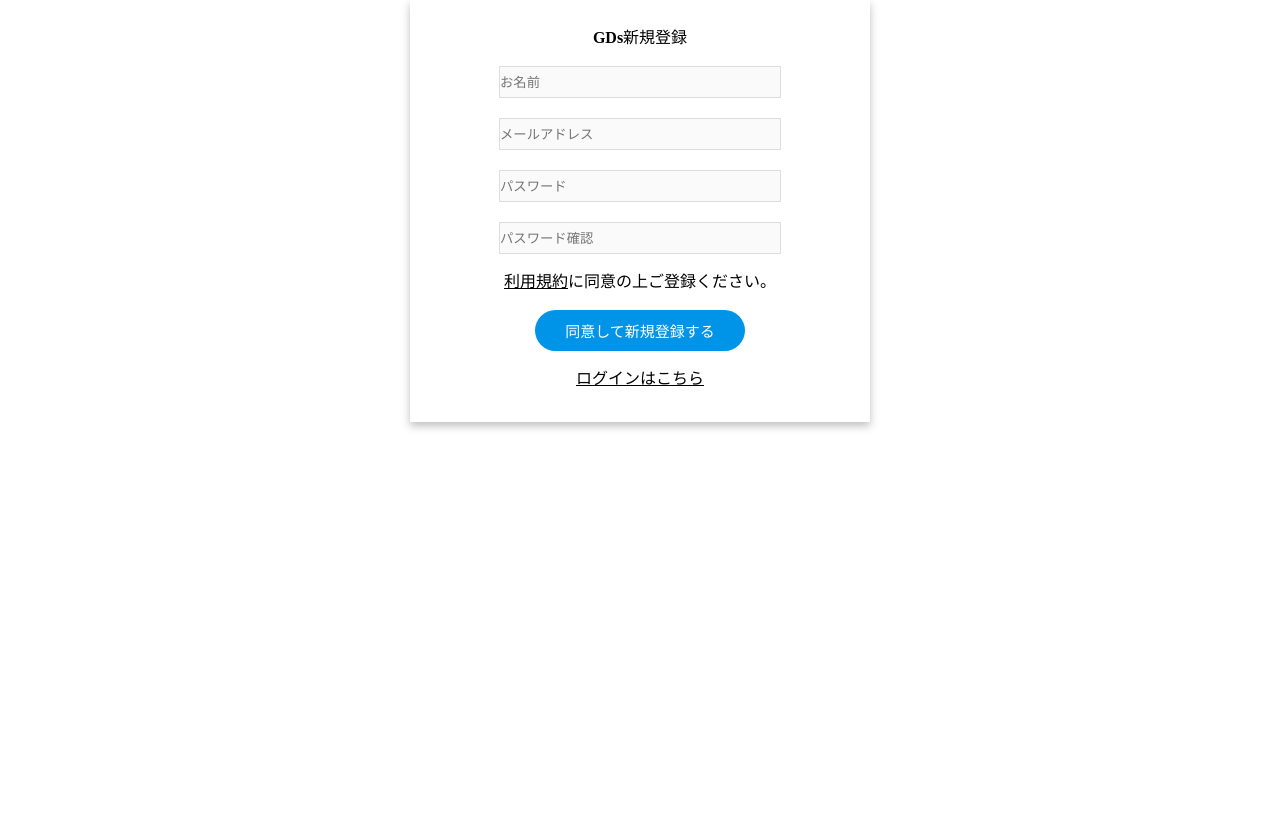
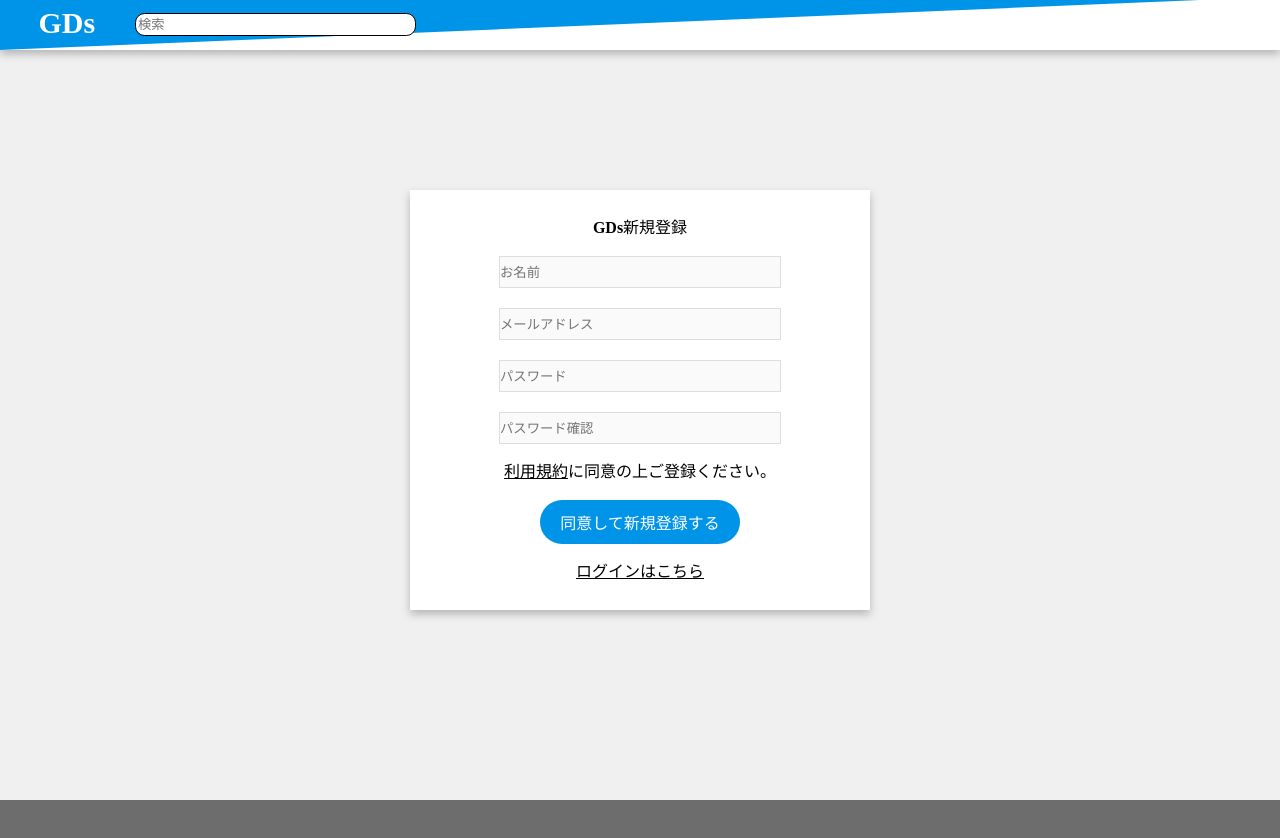
Before and after one commit to minamihiroto/GDs, a React (Create React App) app in the folder front/: page /register in a window 1280 px wide. Shown: the top 838 px of the page. Before the commit the page ends 800 px from the top, so only its background shows below. Built offline with nearby package versions, Linux system fonts and the light colour scheme.

Commit message:
✨Add RegisterPage

```diff
--- a/front/src/pages/Register.tsx
+++ b/front/src/pages/Register.tsx
@@ -1,74 +1,35 @@
 import React, { FunctionComponent } from "react";
 import styled from "styled-components";
+import { Header, Footer } from "../components/layout";
+import { Link } from "react-router-dom";
+import { TheButton, TheInput } from "../components/parts";
 
-const RegisterStyle = styled.div`
+const Main = styled.main`
+  display: flex;
+  width: 100%;
+  align-items: center;
+  justify-content: center;
+  height: 800px;
+  background: #f0f0f0;
+`;
+
+const RegisterContainer = styled.div`
+  display: flex;
+  flex-direction: column;
+  justify-content: center;
+  align-items: center;
+  background: #ffffff;
   width: 400px;
-  background: white;
-  margin: 0 auto;
   padding: 30px;
   text-align: center;
   filter: drop-shadow(0px 4px 4px rgba(0, 0, 0, 0.25));
 
-  & div {
-    margin-bottom: 20px;
-
-    & h1,
-    p,
-    a {
-      display: inline;
-    }
+  & .rTitle h1,p {
+    display: inline;
   }
 
-  & input {
-    width: 280px;
-    height: 30px;
-    vertical-align: middle;
-    padding: 0;
-    margin-bottom: 20px;
-    background: #fafafa;
-    border-color: #dddddd;
-    border-width: 1px;
-    border-style: solid;
-
-    &:focus {
-      outline: 0;
-    }
-  }
-
-  & button {
-    display: block;
-    padding: 10px 30px;
-    color: white;
-    margin: auto;
-    border: none;
-    cursor: pointer;
-    font-size: 15px;
-
-    &:focus {
-      outline: 0;
-    }
-
-    &:hover {
-      opacity: 0.75;
-    }
-  }
-
-  & .Register_btn {
-    background: #0094e8;
-    border-radius: 46px;
-    margin-bottom: 20px;
-  }
-
-  & hr {
-    margin: 20px auto;
-    width: 300px;
-  }
-
-  & a {
-    display: block;
+  & a{
     color: black;
-    margin-bottom: 5px;
-
     &:hover {
       opacity: 0.75;
     }
@@ -77,21 +38,27 @@ const RegisterStyle = styled.div`
 
 const Register: FunctionComponent = () => {
   return (
-    <RegisterStyle>
-      <div>
-        <h1>GDs</h1>
-        <p>新規登録</p>
-      </div>
-      <input type="text" placeholder="お名前" />
-      <input type="text" placeholder="メールアドレス" />
-      <input type="text" placeholder="パスワード" />
-      <input type="text" placeholder="パスワード確認" />
-      <div>
-        <a href="/">利用規約</a>に同意の上ご登録ください。
-      </div>
-      <button className="Register_btn">同意して新規登録する</button>
-      <a href="/">ログインはこちら</a>
-    </RegisterStyle>
+    <>
+      <Header />
+      <Main>
+        <RegisterContainer>
+          <div className="rTitle mb-20">
+            <h1>GDs</h1>
+            <p>新規登録</p>
+          </div>
+          <TheInput type="text" className="mb-20" placeholder="お名前" />
+          <TheInput type="text" className="mb-20" placeholder="メールアドレス" />
+          <TheInput type="text" className="mb-20" placeholder="パスワード" />
+          <TheInput type="text" className="mb-20" placeholder="パスワード確認" />
+          <div className="mb-20">
+            <Link to="/">利用規約</Link>に同意の上ご登録ください。
+          </div>
+          <TheButton className="mb-20" name="同意して新規登録する" />
+          <Link to="/login">ログインはこちら</Link>
+        </RegisterContainer>
+      </Main>
+      <Footer />
+    </>
   );
 };
 
```
